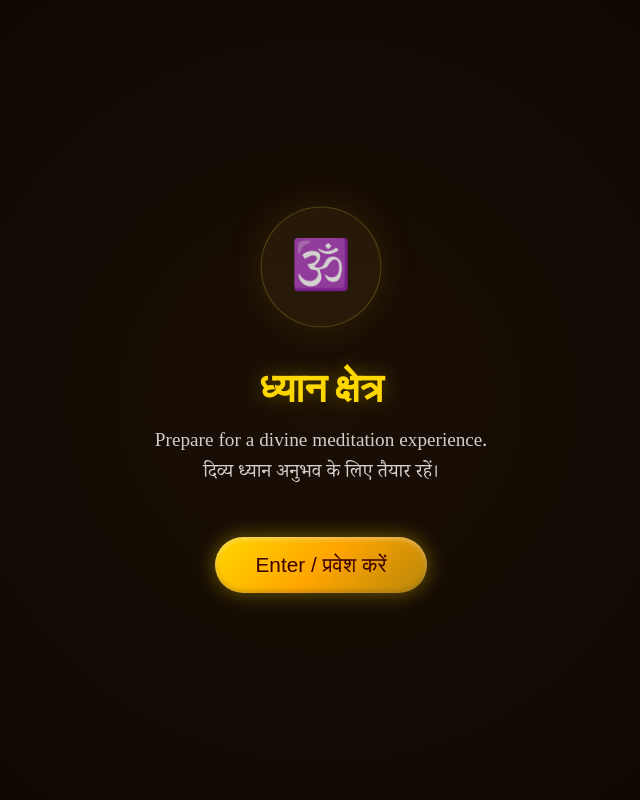
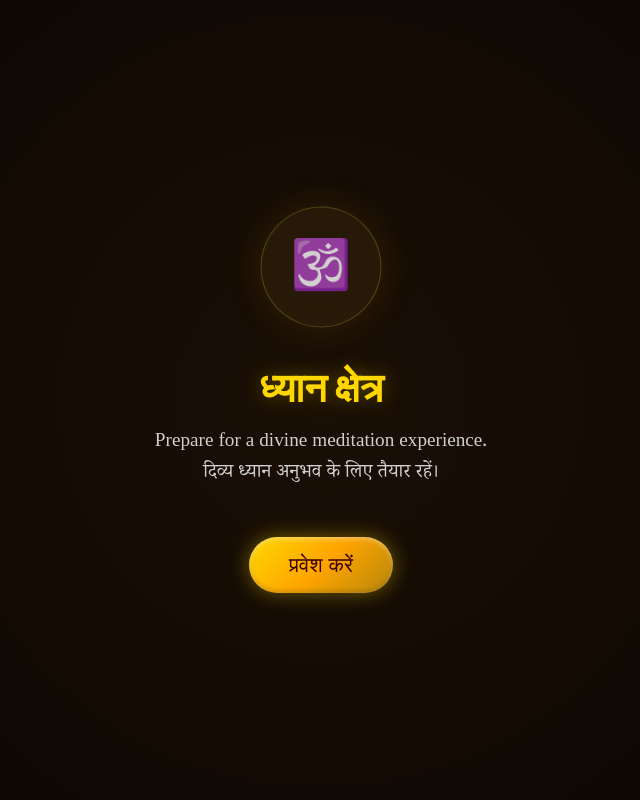
Before and after one commit to aryavartaaryan/Vedic_Vibes, a Next.js app: page /dhyan-kshetra in a window 1280 px wide. Shown: the top 800 px of the page, without its empty margins (319-959 px from the left). Built offline with nearby package versions, Linux system fonts and the light colour scheme; a web font is replaced by a local one.

Commit message:
Final Refinements: Pure Hindi Enter button and sacred layout balancing.

```diff
--- a/src/app/dhyan-kshetra/page.tsx
+++ b/src/app/dhyan-kshetra/page.tsx
@@ -364,7 +364,7 @@ export default function DhyanKakshaPage() {
                         onClick={() => setHasStarted(true)}
                         className={pageStyles.enterButton}
                     >
-                        Enter / प्रवेश करें
+                        प्रवेश करें
                     </button>
 
                     <style jsx>{`
```
